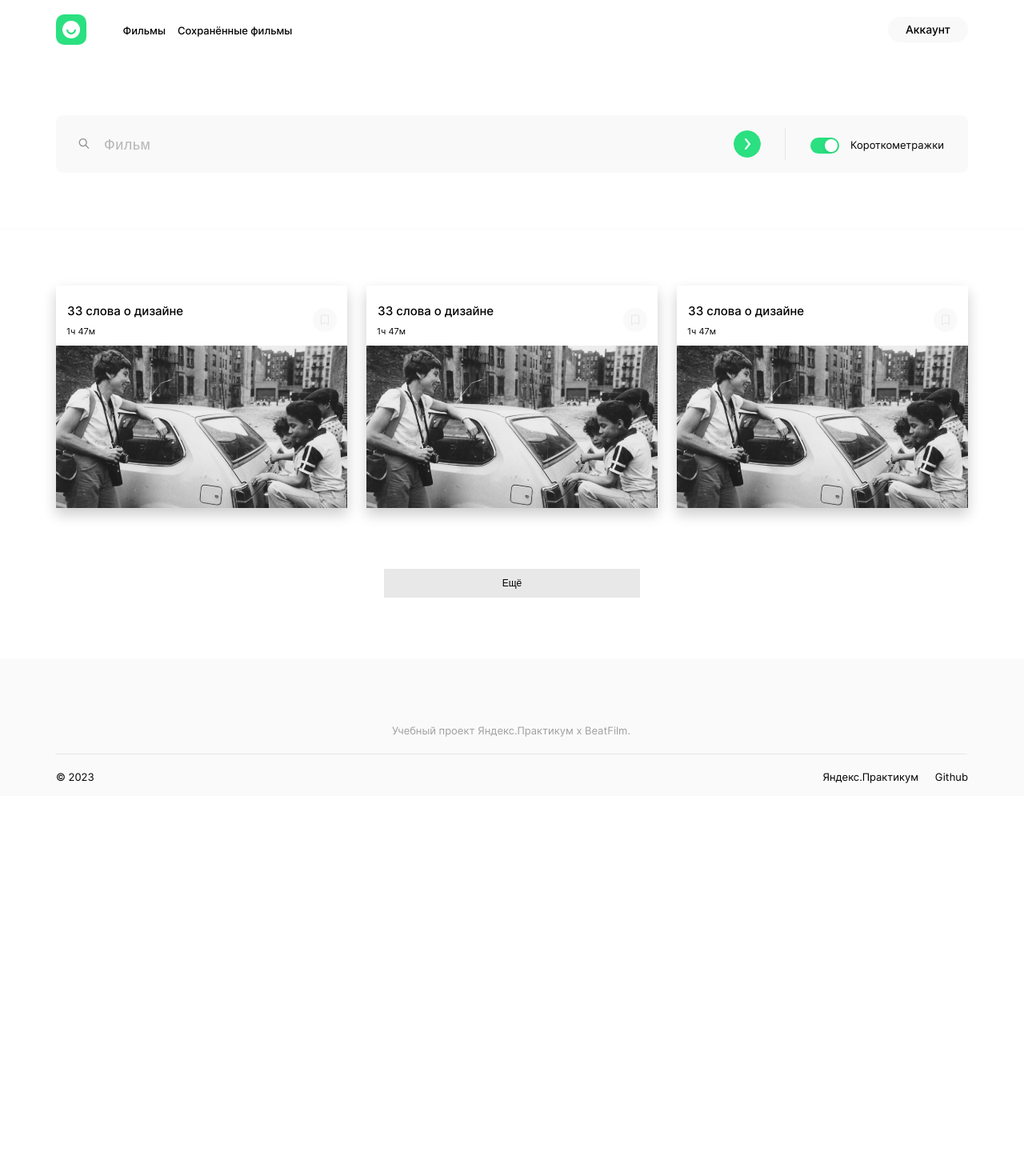
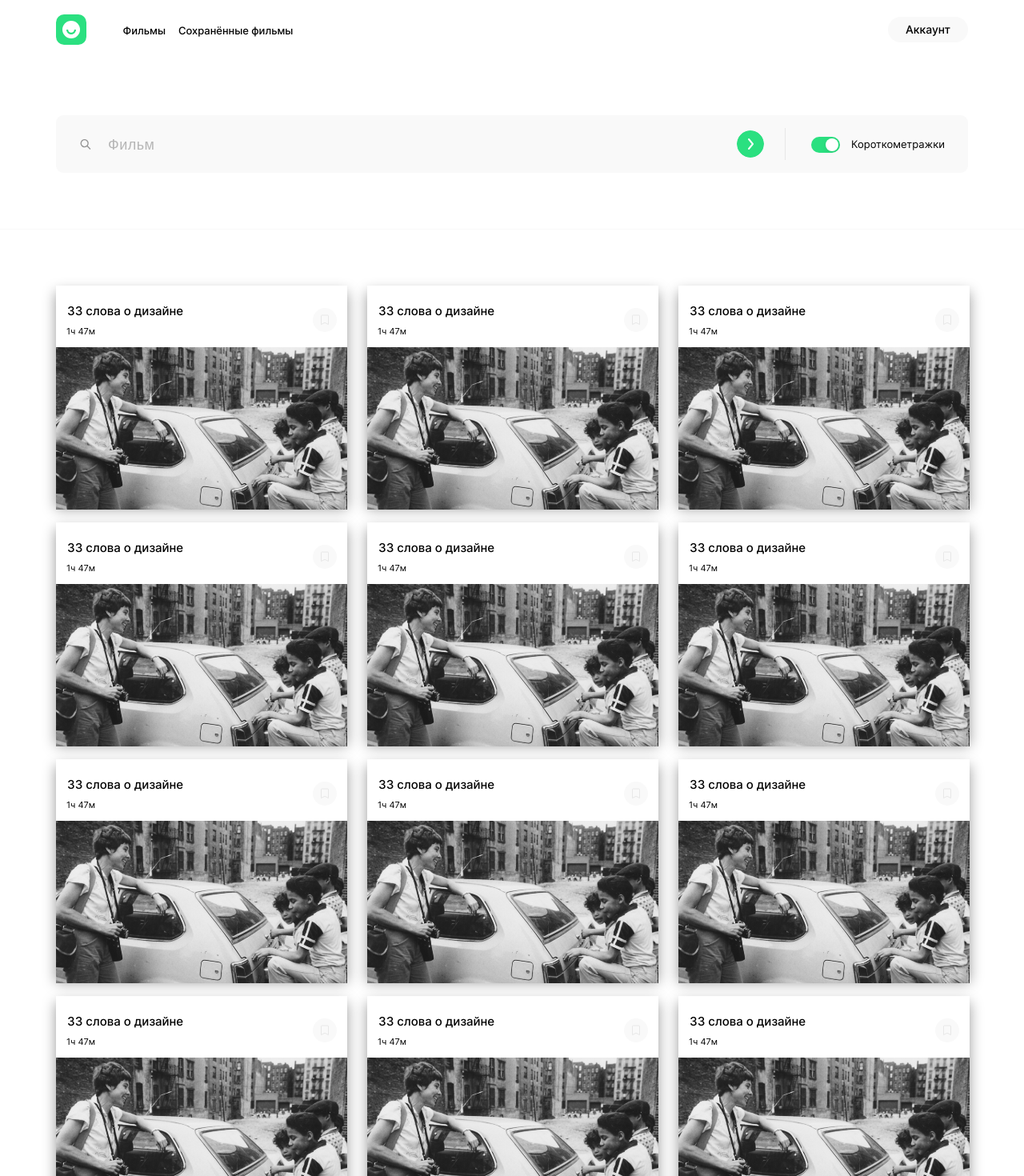
Before and after one commit to AndreiZhura/movies-explorer-frontend, a React (Create React App) app: page /movies in a window 1280 px wide. Shown: the top 1470 px of the page at 80% size. Before the commit the page ends 1000 px from the top, so only its background shows below. Built offline with nearby package versions, Linux system fonts and the light colour scheme.

Commit message:
fix: movies

```diff
--- a/src/components/Movies/FilterCheckbox/FilterCheckbox.css
+++ b/src/components/Movies/FilterCheckbox/FilterCheckbox.css
@@ -2,8 +2,8 @@
     position: relative;
     display: flex;
     flex-direction: column;
-    margin-top: 1px;
-    margin-right: 26px;
+    margin-top: 0px;
+    margin-right: 25px;
     transition: opacity 0.5s ease
 }
 
--- a/src/components/Movies/MoviesCard/MoviesCard.css
+++ b/src/components/Movies/MoviesCard/MoviesCard.css
@@ -1,7 +1,8 @@
 .movies {
     width: 364px;
+    height: 271px;
     position: relative;
-    box-shadow: 0px 8px 16px 0px rgba(0, 0, 0, 0.2);
+    box-shadow: 0px 8px 16px 0px rgba(0, 0, 0, 0.4);
 }
 
 .movies__title {
@@ -16,6 +17,7 @@
 
 .movies__time {
     margin-top: 0px;
+    margin-bottom: 13px;
     margin-left: 13px;
     font-weight: 400;
     font-size: 11px;
@@ -69,7 +71,7 @@
 
 .movies__img {
     width: 100%;
-    margin-bottom: -4px;
+    height: 203px;
 }
 
 @media screen and (max-width:1279px) {
--- a/src/components/Movies/MoviesCardList/MoviesCardList.css
+++ b/src/components/Movies/MoviesCardList/MoviesCardList.css
@@ -3,15 +3,14 @@
     margin-left: auto;
     margin-right: auto;
     display: grid;
-    row-gap: 19px;
-    column-gap: 24px;
+    row-gap: 25px;
+    column-gap: 25px;
     grid-template-columns: 1fr 1fr 1fr;
     padding-top: 70px;
 }
 
 .movies-buttons{
     width: 100%;
-    height: 188px;
     display: flex;
     justify-content: center;
     align-items: center;
--- a/src/components/Movies/MoviesCardList/MoviesCardList.js
+++ b/src/components/Movies/MoviesCardList/MoviesCardList.js
@@ -18,6 +18,42 @@ function MoviesCardList(props){
          isMoviesStars = {props.isMoviesStars}
          isSavedMovies = {props.isSavedMovies}
          />
+              <MoviesCard
+         isMoviesStars = {props.isMoviesStars}
+         isSavedMovies = {props.isSavedMovies}
+         />
+          <MoviesCard
+         isMoviesStars = {props.isMoviesStars}
+         isSavedMovies = {props.isSavedMovies}
+         />
+          <MoviesCard
+         isMoviesStars = {props.isMoviesStars}
+         isSavedMovies = {props.isSavedMovies}
+         />
+              <MoviesCard
+         isMoviesStars = {props.isMoviesStars}
+         isSavedMovies = {props.isSavedMovies}
+         />
+          <MoviesCard
+         isMoviesStars = {props.isMoviesStars}
+         isSavedMovies = {props.isSavedMovies}
+         />
+          <MoviesCard
+         isMoviesStars = {props.isMoviesStars}
+         isSavedMovies = {props.isSavedMovies}
+         />
+              <MoviesCard
+         isMoviesStars = {props.isMoviesStars}
+         isSavedMovies = {props.isSavedMovies}
+         />
+          <MoviesCard
+         isMoviesStars = {props.isMoviesStars}
+         isSavedMovies = {props.isSavedMovies}
+         />
+          <MoviesCard
+         isMoviesStars = {props.isMoviesStars}
+         isSavedMovies = {props.isSavedMovies}
+         />
         </div>
         <div className="movies-buttons">
          <button className="movies-buttons__button">Ещё</button>
--- a/src/components/Movies/SearchForm/SearchForm.css
+++ b/src/components/Movies/SearchForm/SearchForm.css
@@ -34,7 +34,7 @@
     border: none;
     height: 25px;
     margin-top: 3px;
-    margin-left: 6px;
+    margin-left: 9px;
     font-weight: 400;
     font-size: 18px;
     line-height: 20px;
@@ -49,8 +49,8 @@
 .lupa {
     width: 35px;
     height: 35px;
-    margin-top: -1px;
-    margin-left: 17px;
+    margin-top: 0px;
+    margin-left: 19px;
 }
 
 .search-form__button {
@@ -60,7 +60,7 @@
     background-position: center;
     width: 34px;
     height: 34px;
-    margin-right: 30px;
+    margin-right: 26px;
     border-radius: 20px;
     border: none;
     transition: opacity 0.5s ease
--- a/src/components/common/Navigation/Navigation.css
+++ b/src/components/common/Navigation/Navigation.css
@@ -29,7 +29,7 @@
 }
 
 .menu__item_films {
-    margin-right: 15px;
+    margin-right: 16px;
 }
 
 .menu__item_register {
```
